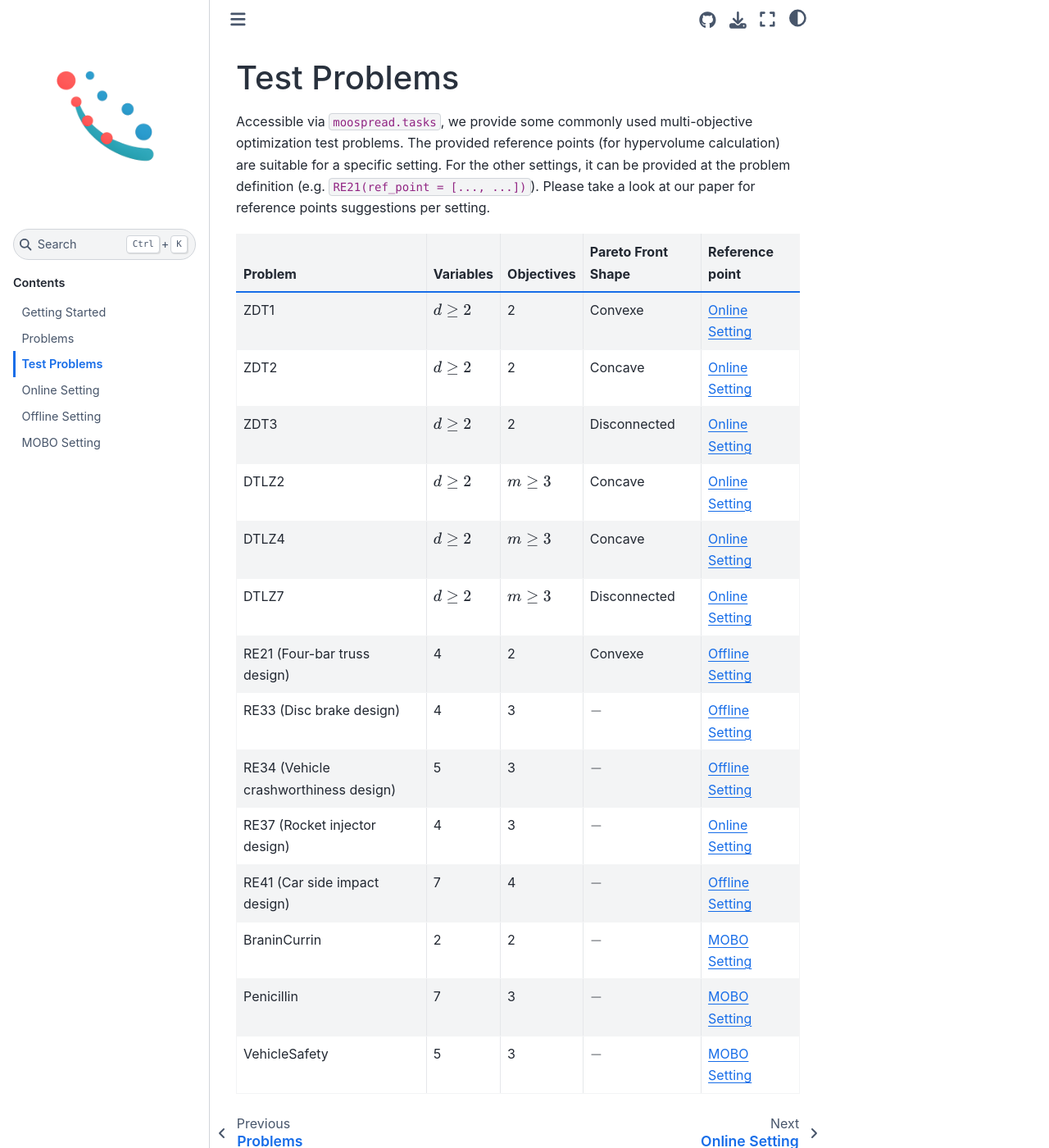
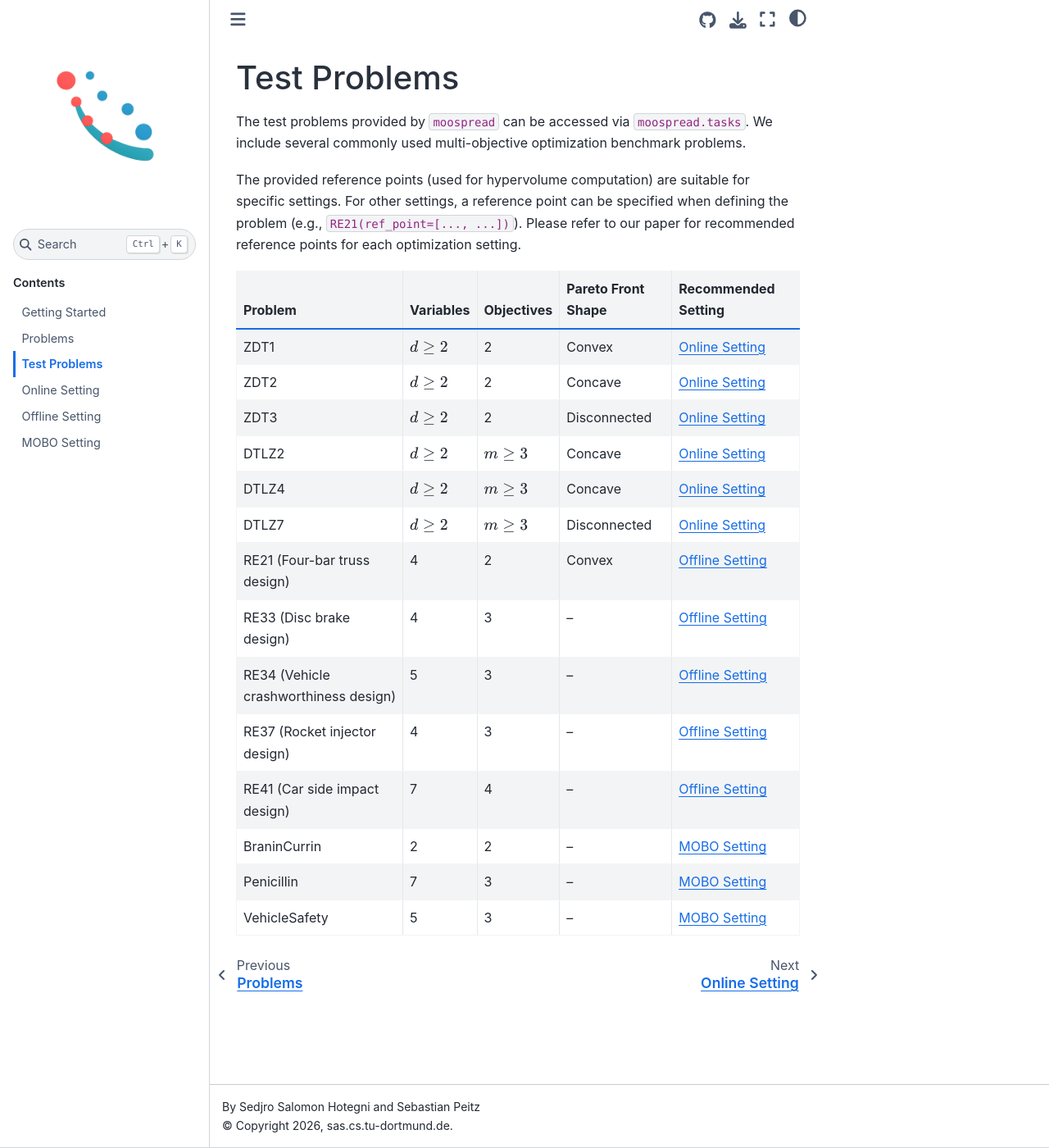
Before and after one commit to safe-autonomous-systems/moo-spread, a Sphinx documentation site: the page built from docs/test-problems.rst, in a window 1280 px wide and 1400 px high. Shown: the whole window at 82% size. Built offline with Sphinx 7.4.7 and the Sphinx Book theme 1.1.4, drawn with Linux system fonts in a browser that asks for light colours.

Commit message:
Update test-problems.rst

```diff
--- a/docs/test-problems.rst
+++ b/docs/test-problems.rst
@@ -1,12 +1,15 @@
 .. _test-problems:
 
 Test Problems
-==============
+=============
 
-Accessible via ``moospread.tasks``, we provide some commonly used multi-objective optimization test problems.
-The provided reference points (for hypervolume calculation) are suitable for a specific setting.
-For the other settings, it can be provided at the problem definition (e.g. ``RE21(ref_point = [..., ...])``).
-Please take a look at our paper for reference points suggestions per setting.
+The test problems provided by ``moospread`` can be accessed via ``moospread.tasks``.
+We include several commonly used multi-objective optimization benchmark problems.
+
+The provided reference points (used for hypervolume computation) are suitable for specific settings.
+For other settings, a reference point can be specified when defining the problem
+(e.g., ``RE21(ref_point=[..., ...])``).
+Please refer to our paper for recommended reference points for each optimization setting.
 
 .. list-table::
    :header-rows: 1
@@ -15,11 +18,11 @@ Please take a look at our paper for reference points suggestions per setting.
      - Variables
      - Objectives
      - Pareto Front Shape
-     - Reference point
+     - Recommended Setting
    * - ZDT1
      - :math:`d \ge 2`
      - 2
-     - Convexe
+     - Convex
      - :ref:`online-setting`
    * - ZDT2
      - :math:`d \ge 2`
@@ -49,40 +52,40 @@ Please take a look at our paper for reference points suggestions per setting.
    * - RE21 (Four-bar truss design)
      - 4
      - 2
-     - Convexe
+     - Convex
      - :ref:`offline-setting`
    * - RE33 (Disc brake design)
      - 4
      - 3
-     - :math:`-`
+     - –
      - :ref:`offline-setting`
    * - RE34 (Vehicle crashworthiness design)
      - 5
      - 3
-     - :math:`-`
+     - –
      - :ref:`offline-setting`
    * - RE37 (Rocket injector design)
      - 4
      - 3
-     - :math:`-`
-     - :ref:`online-setting`
+     - –
+     - :ref:`offline-setting`
    * - RE41 (Car side impact design)
      - 7
      - 4
-     - :math:`-`
+     - –
      - :ref:`offline-setting`
    * - BraninCurrin
      - 2
      - 2
-     - :math:`-`
+     - –
      - :ref:`mobo-setting`
    * - Penicillin
      - 7
      - 3
-     - :math:`-`
+     - –
      - :ref:`mobo-setting`
    * - VehicleSafety
      - 5
      - 3
-     - :math:`-`
+     - –
      - :ref:`mobo-setting`
```
